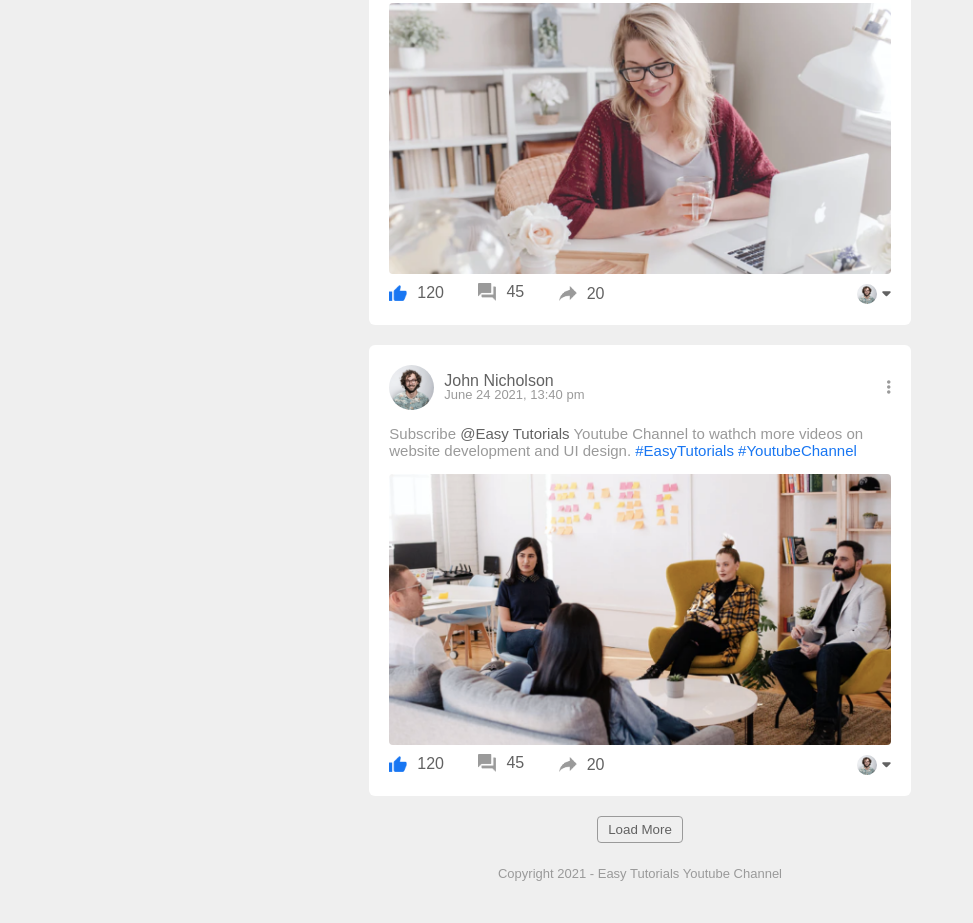
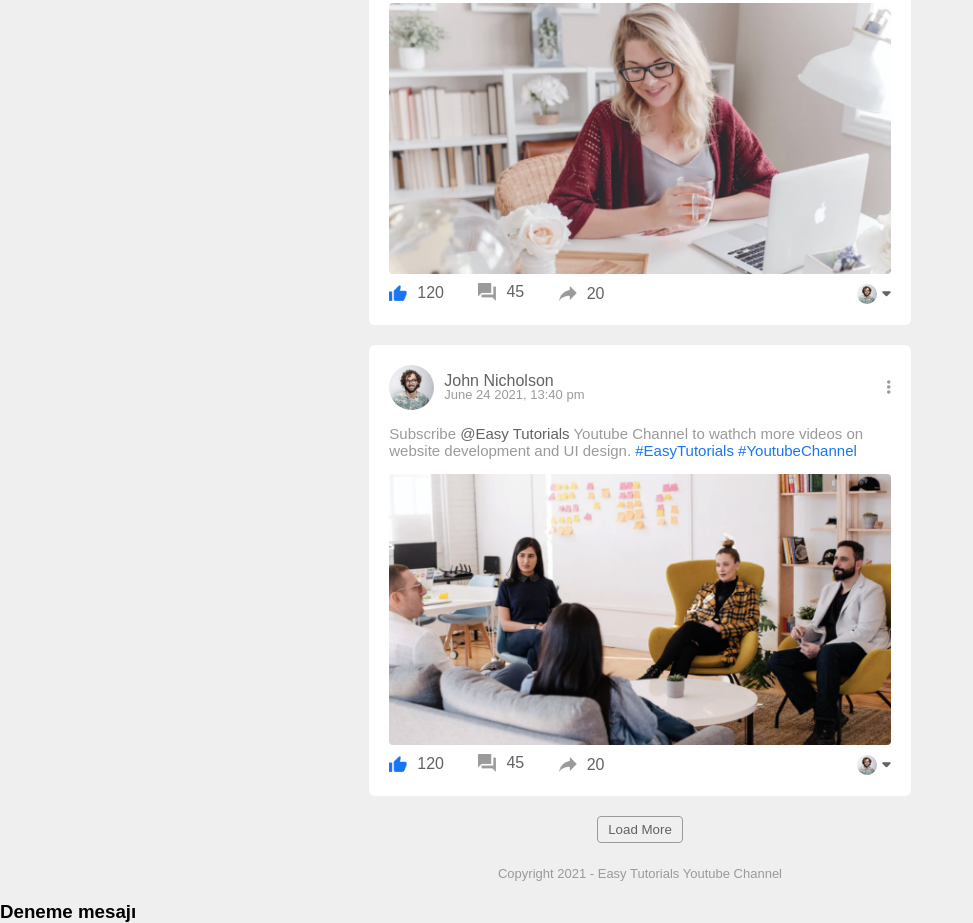
Before and after one commit to tonnyFrodo/repo2, a plain HTML site: page index.html in a window 1280 px wide. Shown: the part 2021-2944 px from the top of the page, without its empty margins (0-973 px from the left). Before the commit the page ends 2922 px from the top, so only its background shows below. Drawn offline with Linux system fonts and the light colour scheme.

Commit message:
yeni div eklendi

```diff
--- a/index.html
+++ b/index.html
@@ -400,5 +400,9 @@
         </div>
 
         <script src="script.js"></script>
+<!-- GİT DENEME MESAJLARI------------------------------------------------------ -->
+        <div class="yeniEkledik">
+            <h3>Deneme mesajı</h3>
+        </div>
     </body>
 </html>
```
